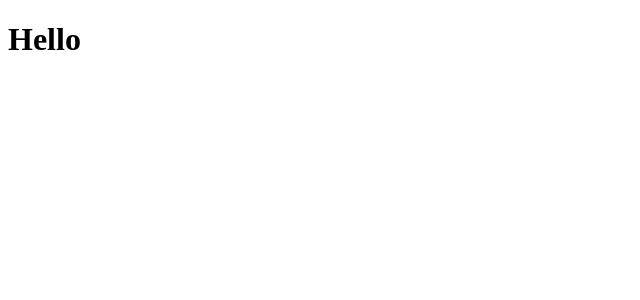
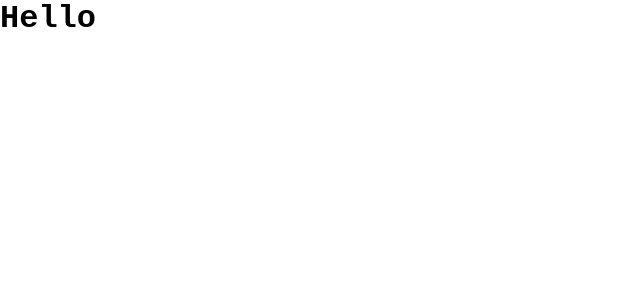
Before and after one commit to saurabhkl16/Pokedex-lite-web-app, a React (Vite) app: page / in a window 1280 px wide. Shown: the top 300 px of the page, without its empty margins (0-640 px from the left). Built offline with nearby package versions, Linux system fonts and the light colour scheme.

Commit message:
Folder Structure

```diff
--- a/src/index.css
+++ b/src/index.css
@@ -0,0 +1,28 @@
+/* Reset all css  */
+
+* {
+  padding: 0;
+  margin: 0;
+  box-sizing: border-box;
+}
+
+html,
+body {
+  height: 100%;
+  font-family: "Courier New", Courier, monospace;
+}
+
+ul,
+ol {
+  list-style: none;
+}
+
+a {
+  text-decoration: none;
+  color: inherit;
+}
+
+button {
+  border: none;
+  cursor: pointer;
+}
```
Also changed, not shown: src/components/navbar/Navbar.css (added), src/components/navbar/Navbar.jsx (added), src/pages/Pokemon_details/PokémonDetails.css (added), src/pages/Pokemon_details/PokémonDetails.jsx (added), src/pages/favorites/Favorites.css (added), src/pages/favorites/Favorites.jsx (added), src/pages/home/Home.css (added), src/pages/home/Home.jsx (added), 1 other file (tests, documents, lock files or other folders).
